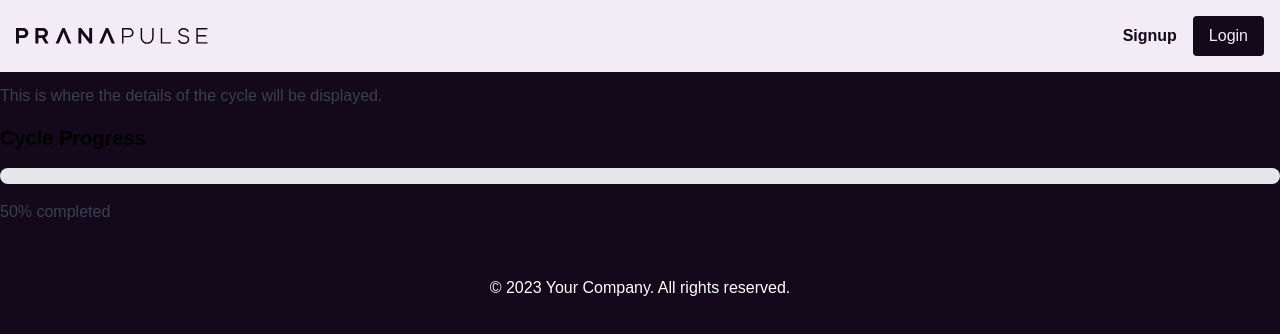
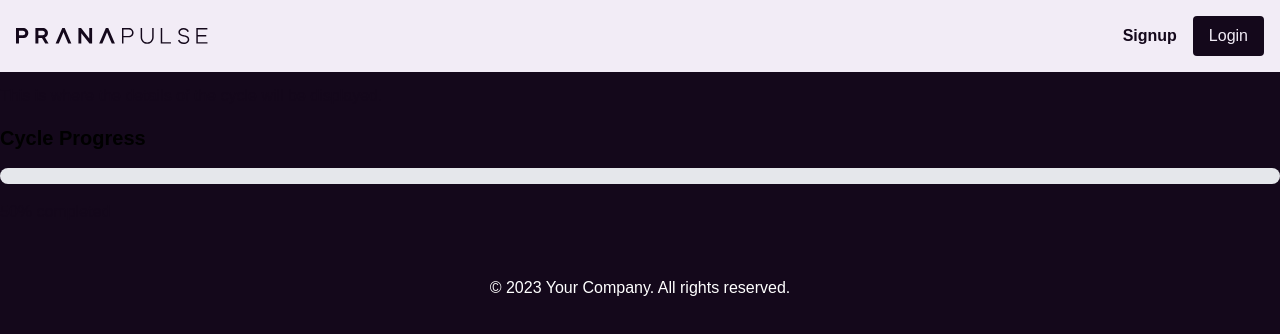
Before and after one commit to romi-gomez/prana-pulse, a Nuxt app: page /cycles/1 in a window 1280 px wide. Shown: the top 334 px of the page. Built offline with nearby package versions, Linux system fonts and the light colour scheme; no server answers; a web font is replaced by a local one.

Commit message:
style: update text colors in all components
Updated text colors across all components to ensure consistency and improve readability. Adjusted styles to match the new color scheme.

```diff
--- a/components/cycles/CycleDetails.vue
+++ b/components/cycles/CycleDetails.vue
@@ -1,7 +1,7 @@
 <template>
     <div class="space-y-4 my-9">
       <h1 class="text-2xl font-bold">Cycle Detail</h1>
-      <p class="text-gray-700">This is where the details of the cycle will be displayed.</p>
+      <p class="text-main-dark">This is where the details of the cycle will be displayed.</p>
 
       <CycleProgress />
     </div>
--- a/components/cycles/CycleOverview.vue
+++ b/components/cycles/CycleOverview.vue
@@ -1,7 +1,7 @@
 <template>
     <div class="space-y-4">
       <h1 class="text-2xl font-bold">Cycle Overview</h1>
-      <p class="text-gray-700">Overview of all cycles.</p>
+      <p class="text-main-dark">Overview of all cycles.</p>
       <div class="grid grid-cols-1 md:grid-cols-2 lg:grid-cols-3 gap-4">
         <CycleCard v-for="cycle in cycles" :key="cycle.id" :cycle="cycle" />
       </div>
@@ -12,13 +12,7 @@
   import { ref } from 'vue'
   import CycleCard from '@/components/cycle/CycleCard.vue'
 
-  // Example data for cycles, replace with actual data fetching logic
-  const cycles = ref([
-    { id: 1, name: 'Cycle 1', description: 'Description for Cycle 1' },
-    { id: 2, name: 'Cycle 2', description: 'Description for Cycle 2' },
-    { id: 3, name: 'Cycle 3', description: 'Description for Cycle 3' },
-    // Add more cycle data as needed
-  ])
+
   </script>
 
   <style scoped>
--- a/components/cycles/CycleProgress.vue
+++ b/components/cycles/CycleProgress.vue
@@ -4,7 +4,7 @@
       <div class="w-full bg-gray-200 rounded-full h-4">
         <div class="bg-primary h-4 rounded-full" :style="{ width: `${progress}%` }"></div>
       </div>
-      <p class="text-gray-700">{{ progress }}% completed</p>
+      <p class="text-main-dark">{{ progress }}% completed</p>
     </div>
   </template>
 
--- a/components/dashboard/DashboardOverview.vue
+++ b/components/dashboard/DashboardOverview.vue
@@ -1,7 +1,7 @@
 <template>
     <div class="space-y-4">
       <h2 class="text-xl font-semibold">Overview</h2>
-      <p class="text-gray-700">Welcome to your dashboard. Here you can see an overview of your activities and progress.</p>
+      <p class="text-main-dark">Welcome to your dashboard. Here you can see an overview of your activities and progress.</p>
       <div class="grid grid-cols-1 md:grid-cols-2 lg:grid-cols-3 gap-4">
 
       </div>
--- a/components/oracles/OracleCardInfo.vue
+++ b/components/oracles/OracleCardInfo.vue
@@ -1,7 +1,7 @@
 <template>
     <div class="p-4">
       <h3 class="text-xl font-bold">{{ title }}</h3>
-      <p class="text-gray-700">{{ description }}</p>
+      <p class="text-main-dark">{{ description }}</p>
       <div class="mt-4">
         <p class="text-gray-600"><strong>Details:</strong> {{ details }}</p>
         <p class="text-gray-600"><strong>Meaning:</strong> {{ meaning }}</p>
```
